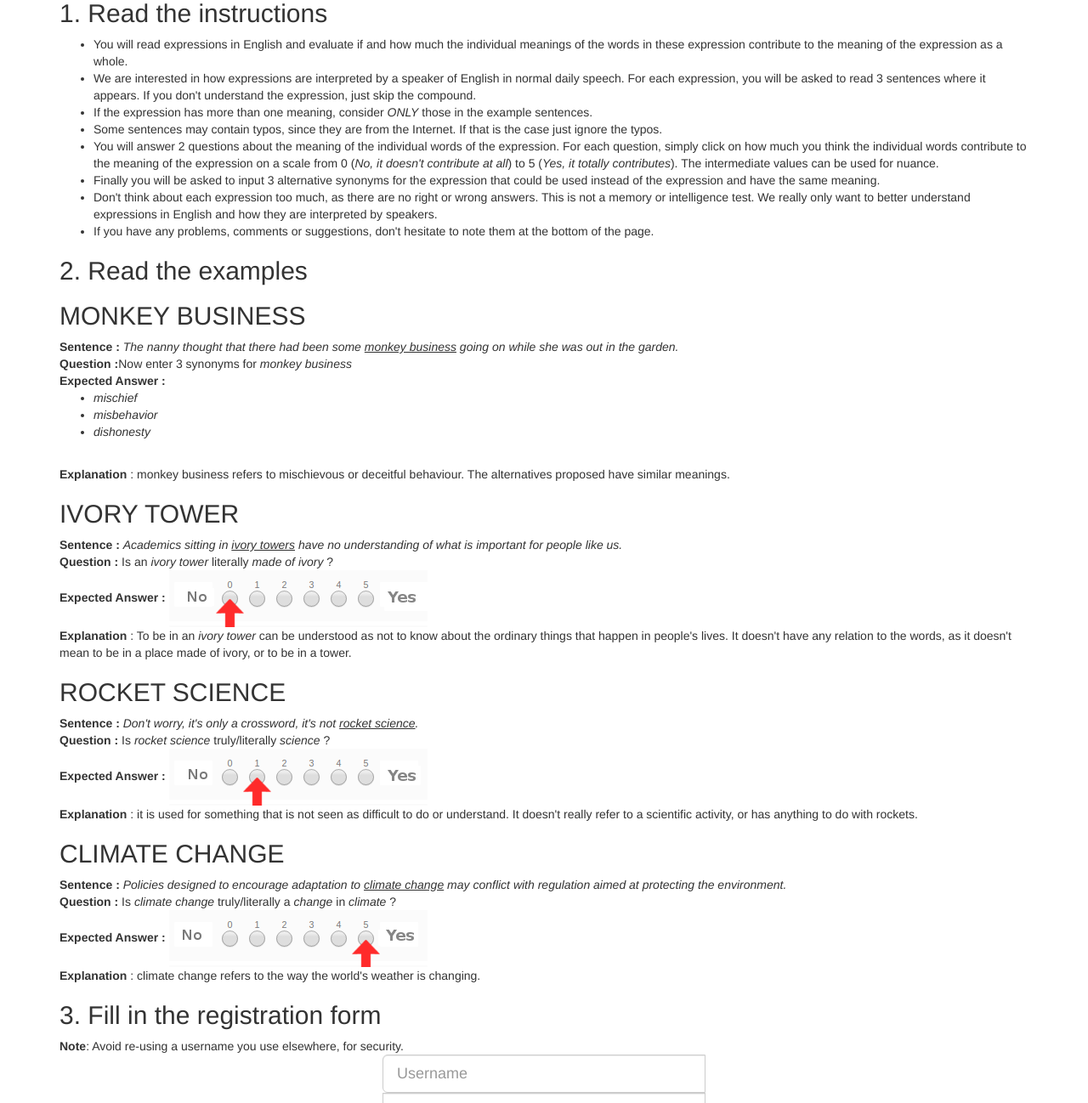
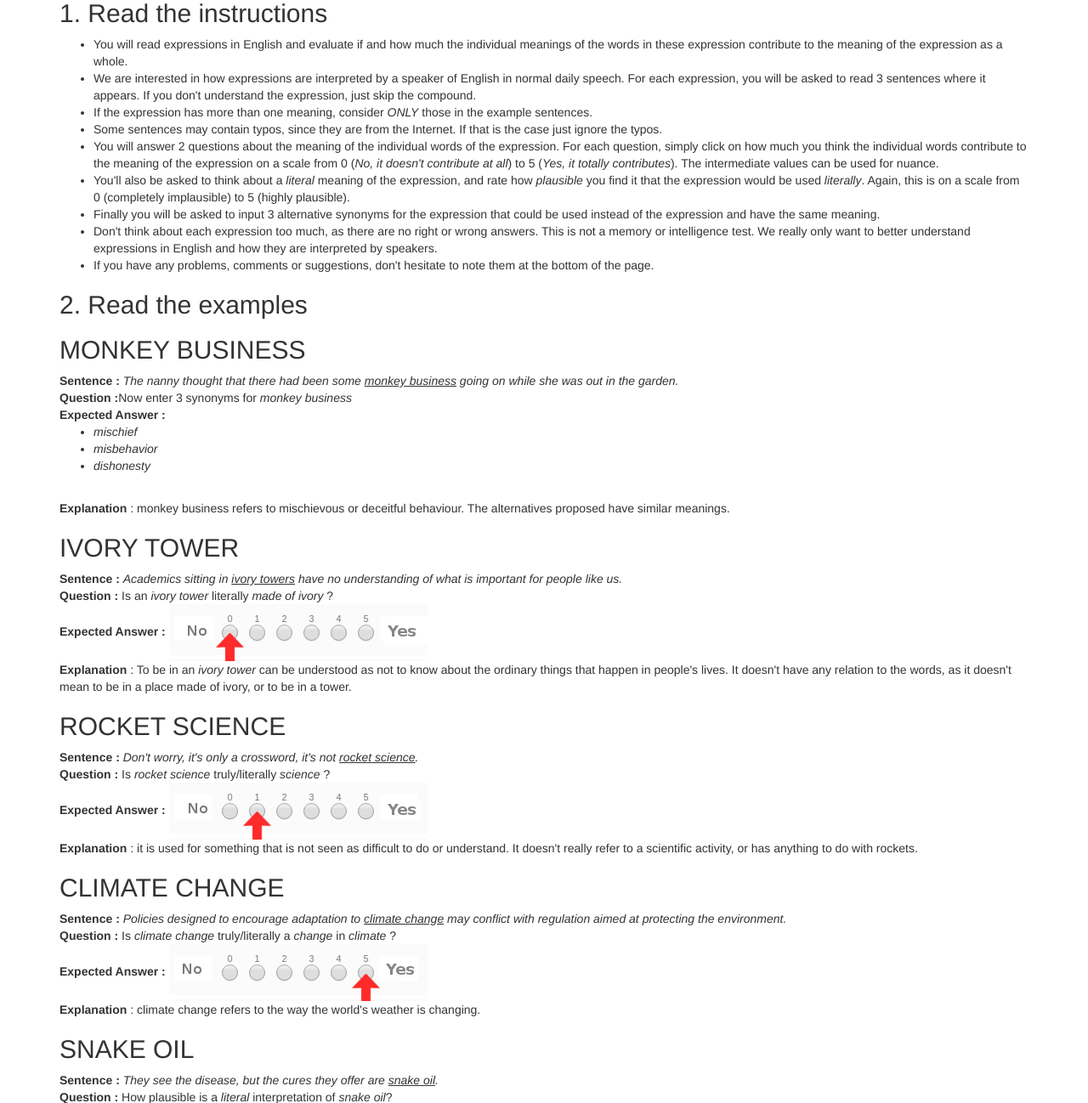
Before and after one commit to Oddtwang/MultiNCI, a PHP site: page /en/en.php in a window 1280 px wide. Shown: the part 300-1598 px from the top of the page at 85% size. Run offline with PHP 8.4, Linux system fonts and the light colour scheme; data that the repository does not hold is empty; some libraries are stand-ins or nearby versions.

Commit message:
Modifications to support literality question - instructions, progress, SQL statement generators

```diff
--- a/en/howisitgoing.php
+++ b/en/howisitgoing.php
@@ -23,7 +23,7 @@ echo '<!DOCTYPE html>
 
     <table class="table table-hover table-bordered">
       <tr><th>annotator</th><th>ID</th><th>compound</th><th>answer-head</th><th>answer-modifier</th><th>answer-headModifier</th><th>equivalents</th></tr>';
-  $stmt = $pdo->prepare("SELECT id, compound, anotador, AVG(resp1), AVG(resp2), AVG(resp3), GROUP_CONCAT(word SEPARATOR ' - ') AS equivalents FROM (SELECT id, compound, anotador, resp1, resp2, resp3 FROM mturk_en_mwes AS m LEFT JOIN mturk_en_respostas AS r ON m.id = r.idMWE WHERE resp1 != -1) AS rm LEFT JOIN mturk_en_anotacao AS a ON rm.id = a.idMWE AND rm.anotador = a.idanno GROUP BY anotador, id ORDER BY anotador, id");
+  $stmt = $pdo->prepare("SELECT id, compound, anotador, AVG(resp1), AVG(resp2), AVG(resp3), AVG(literality), GROUP_CONCAT(word SEPARATOR ' - ') AS equivalents FROM (SELECT id, compound, anotador, resp1, resp2, resp3 FROM mturk_en_mwes AS m LEFT JOIN mturk_en_respostas AS r ON m.id = r.idMWE WHERE resp1 != -1) AS rm LEFT JOIN mturk_en_anotacao AS a ON rm.id = a.idMWE AND rm.anotador = a.idanno GROUP BY anotador, id ORDER BY anotador, id");
   $stmt->execute();
   $result = $stmt->fetchAll(PDO::FETCH_BOTH);
   if($result){
--- a/en/login.php
+++ b/en/login.php
@@ -95,6 +95,7 @@ require_once 'db.php';
   <li>If the expression has more than one meaning, consider <em>ONLY</em> those in the example sentences.</li>
   <li>Some sentences may contain typos, since they are from the Internet. If that is the case just ignore the typos. </li>
   <li>You will answer 2 questions about the meaning of the individual words of the expression. For each question, simply click on how much you think the individual words contribute to the meaning of the expression on a scale from 0 (<em>No, it doesn't contribute at all</em>) to 5 (<em>Yes, it totally contributes</em>). The intermediate values can be used for nuance. </li>
+  <li>You'll also be asked to think about a <em>literal</em> meaning of the expression, and rate how <i>plausible</i> you find it that the expression would be used <em>literally</em>. Again, this is on a scale from 0 (completely implausible) to 5 (highly plausible).</li>
   <li>Finally you will be asked to input 3 alternative synonyms for the expression that could be used instead of the expression and have the same meaning. </li>
   <li>Don't think about each expression too much, as there are no right or wrong answers. This is not a memory or intelligence test. We really only want to better understand expressions in English and how they are interpreted by speakers.</li>
   <li>If you have any problems, comments or suggestions, don't hesitate to note them at the bottom of the page.</li>
@@ -153,6 +154,17 @@ require_once 'db.php';
 <br/>
 <strong>Explanation</strong> : climate change refers to the way the world's weather is changing.
 
+<!----------------------------------------------------------------------------->
+
+<h2>SNAKE OIL</h2>
+
+<strong>Sentence : </strong> <em>They see the disease, but the cures they offer are <u>snake oil</u>. </em>
+<br/>
+<strong>Question :</strong> How plausible is a <em>literal</em> interpretation of <em>snake oil</em>?
+<br/>
+<strong>Expected Answer : </strong> <img src="img/answer-2.png"> <!-- 2 -->
+<br/>
+<strong>Explanation</strong> : While it is possible to imagine getting oil from a snake or making it using snakes, this would be a very unusual thing to imagine happening.
 
 <!----------------------------------------------------------------------------->
 <hl/>
```
Also changed, not shown: en/pagina.php (+8 -8 lines).
